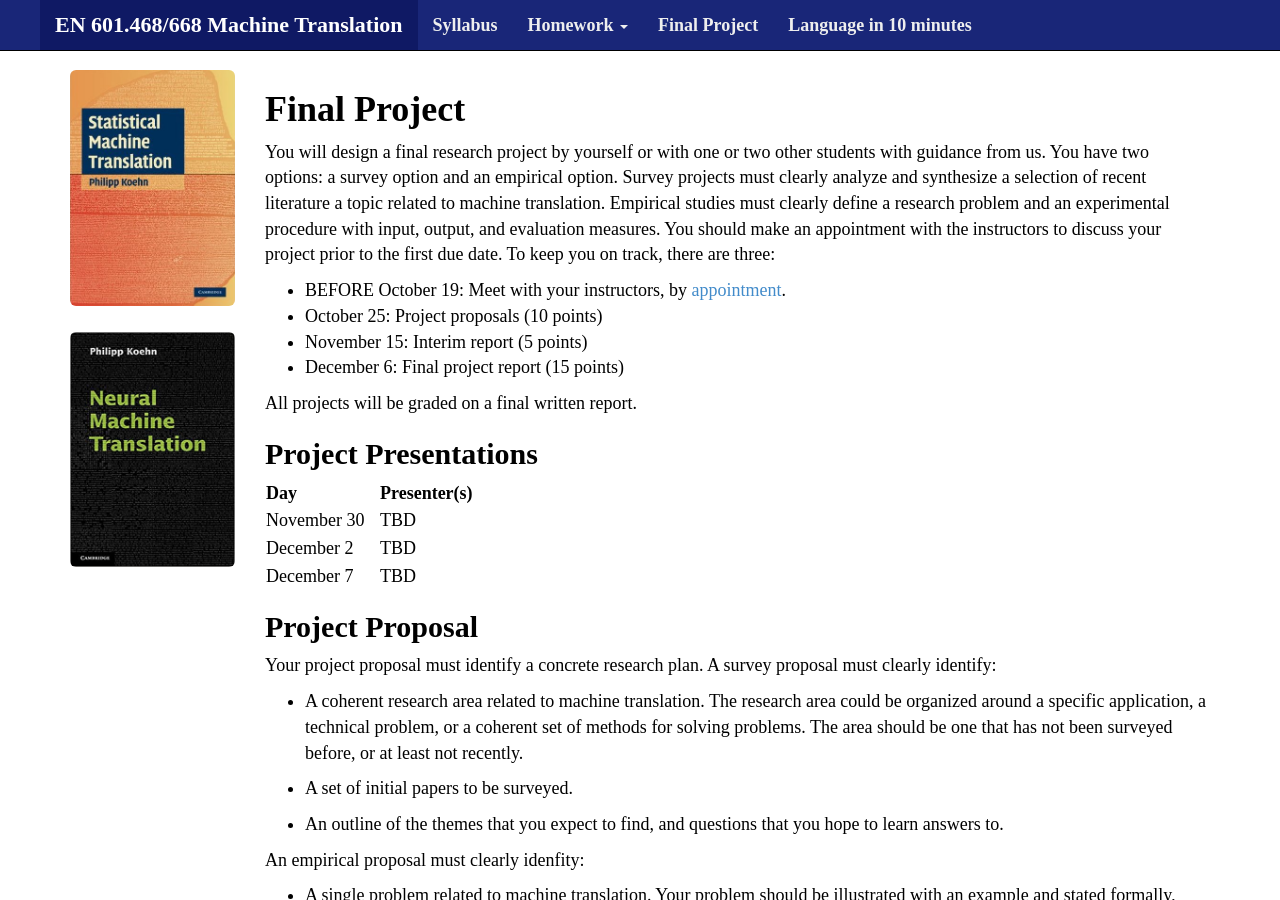
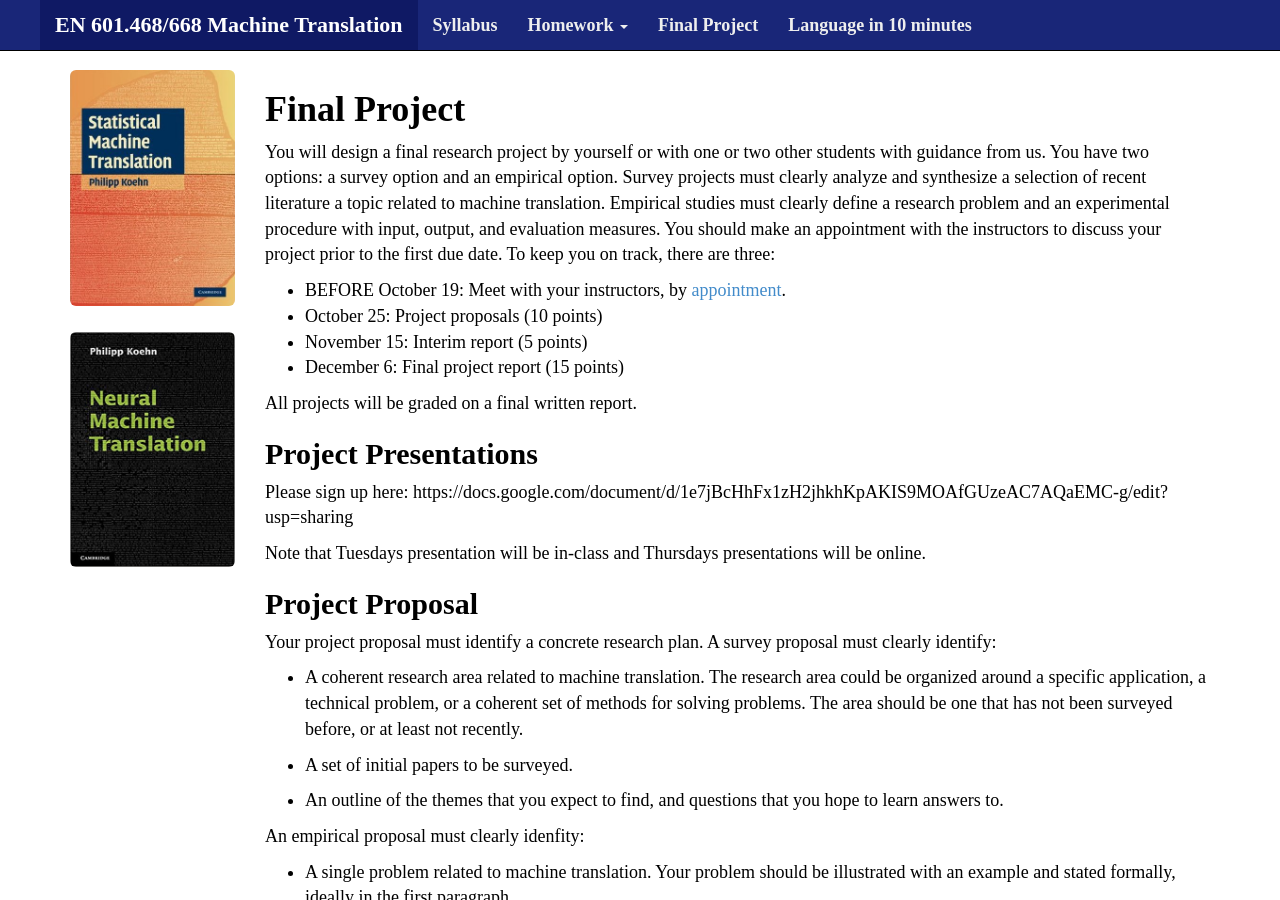
Before and after one commit to mt-class/jhu, a Jekyll site: the page built from project.md, in a window 1280 px wide and 900 px high. Built offline with Jekyll 4.4.1, drawn with Linux system fonts in a browser that asks for light colours; nearby versions of some CDN libraries; some web fonts are replaced.

Commit message:
Update project.md

```diff
--- a/project.md
+++ b/project.md
@@ -30,10 +30,9 @@ All projects will be graded on a final written report.
 Project Presentations
 ---------------------
 
-| **Day**      | **Presenter(s)** |
-| November 30&nbsp;&nbsp;&nbsp; | TBD |
-| December 2 | TBD |
-| December 7 | TBD |
+Please sign up here: https://docs.google.com/document/d/1e7jBcHhFx1zH2jhkhKpAKIS9MOAfGUzeAC7AQaEMC-g/edit?usp=sharing
+
+Note that Tuesdays presentation will be in-class and Thursdays presentations will be online.
 
 Project Proposal
 ----------------
```
